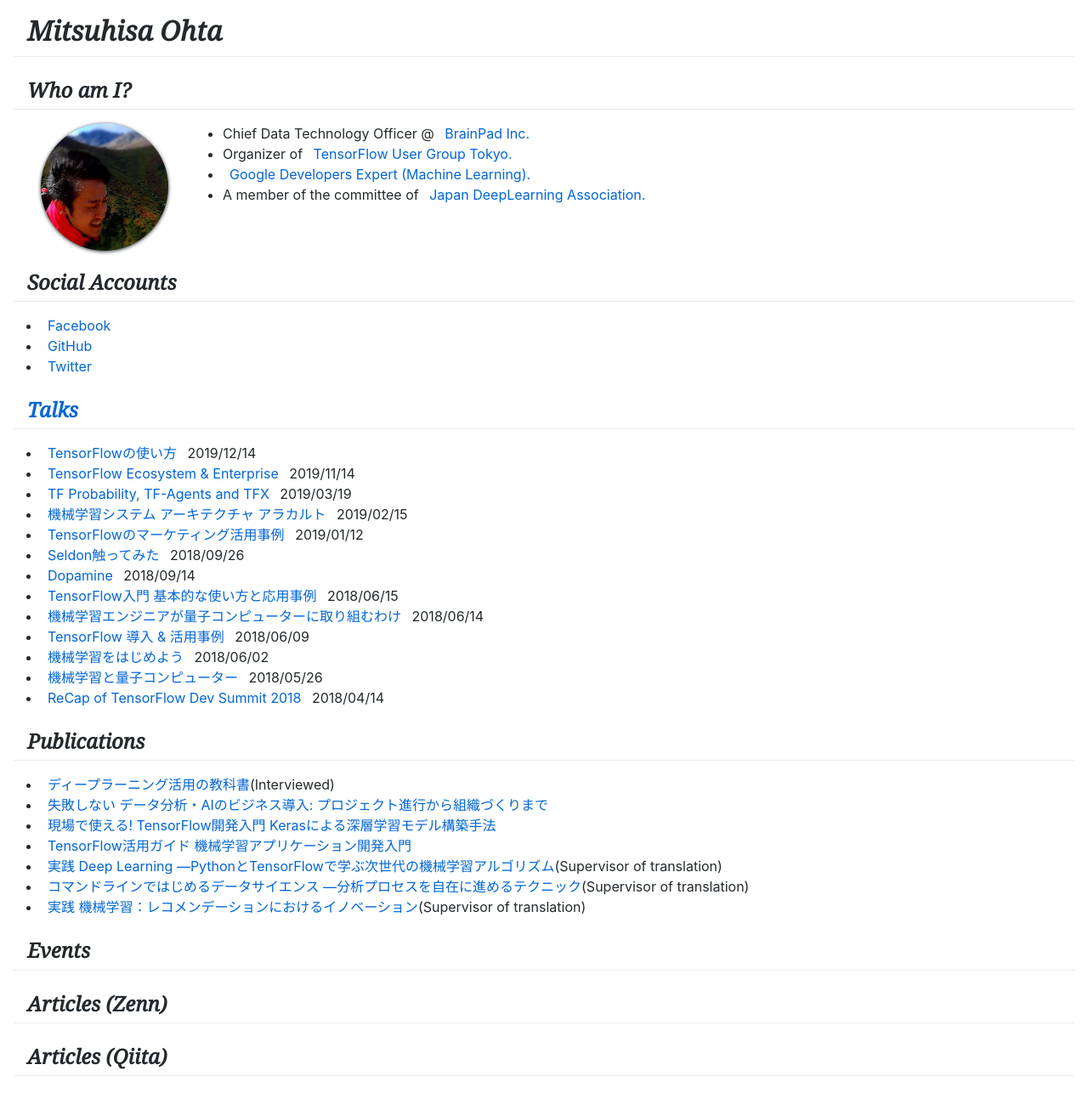
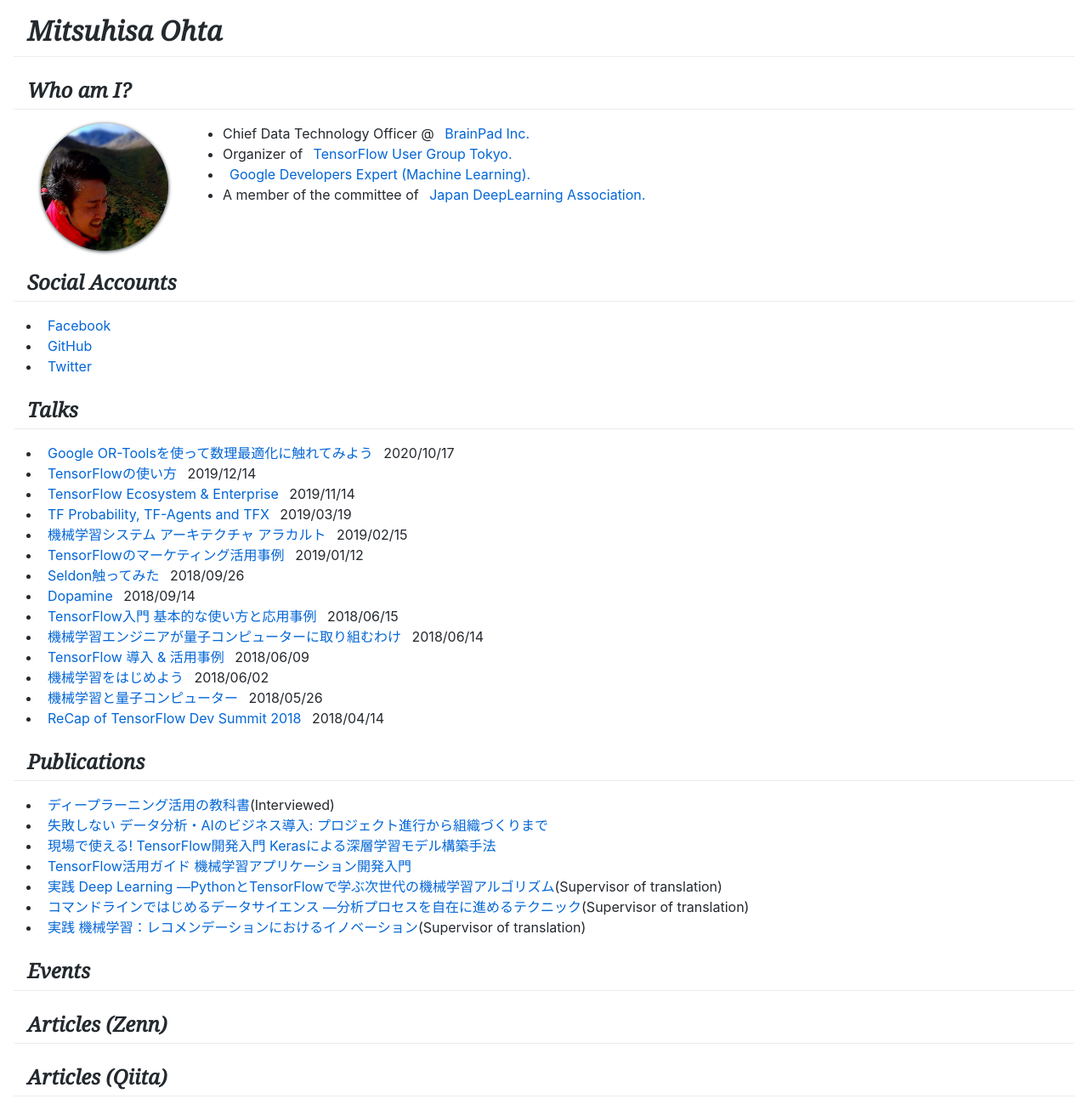
Before and after one commit to ohtaman/ohtaman.github.io, a Jekyll site: the page built from index.md, in a window 1280 px wide. Shown: the whole page at 85% size. Built offline with Jekyll 4.4.1, drawn with Linux system fonts in a browser that asks for light colours; nearby versions of some CDN libraries; before the commit the page ends 1282 px from its top, so only the background shows below that.

```diff
--- a/index.md
+++ b/index.md
@@ -22,8 +22,11 @@ author: ohtaman
 - [Twitter](https://twitter.com/ohtaman)
 {: .social-accounts .contents}
 
-## [Talks](talks.html)
+## Talks
 
+- [Google OR-Toolsを使って数理最適化に触れてみよう](https://docs.google.com/presentation/d/e/2PACX-1vS5M3EE_knNaMVaPxVIih0ltfI3Y7b1Ta4s7OnAfy44tG0ZiWBsL3re7HH3_t8kTFRkKjaYOrGJI7gr/pub?start=false&loop=false&delayms=3000)
+  - [GDG DevFest 2020](https://gdg-tokyo.connpass.com/event/190079/)
+  - 2020/10/17
 - [TensorFlowの使い方](https://docs.google.com/presentation/d/e/2PACX-1vT1LHPLi1j09lKfVkaCNra-x_1zsf50H1mARpiBvurN7caEB-07f2n6k4fWbqGMVA0P-8izVYTUnWv_/pub?start=false&loop=false&delayms=3000)
   - [GDG DevFest Tokyo 2019](https://gdg-tokyo.connpass.com/event/137666/)
   - 2019/12/14
```
